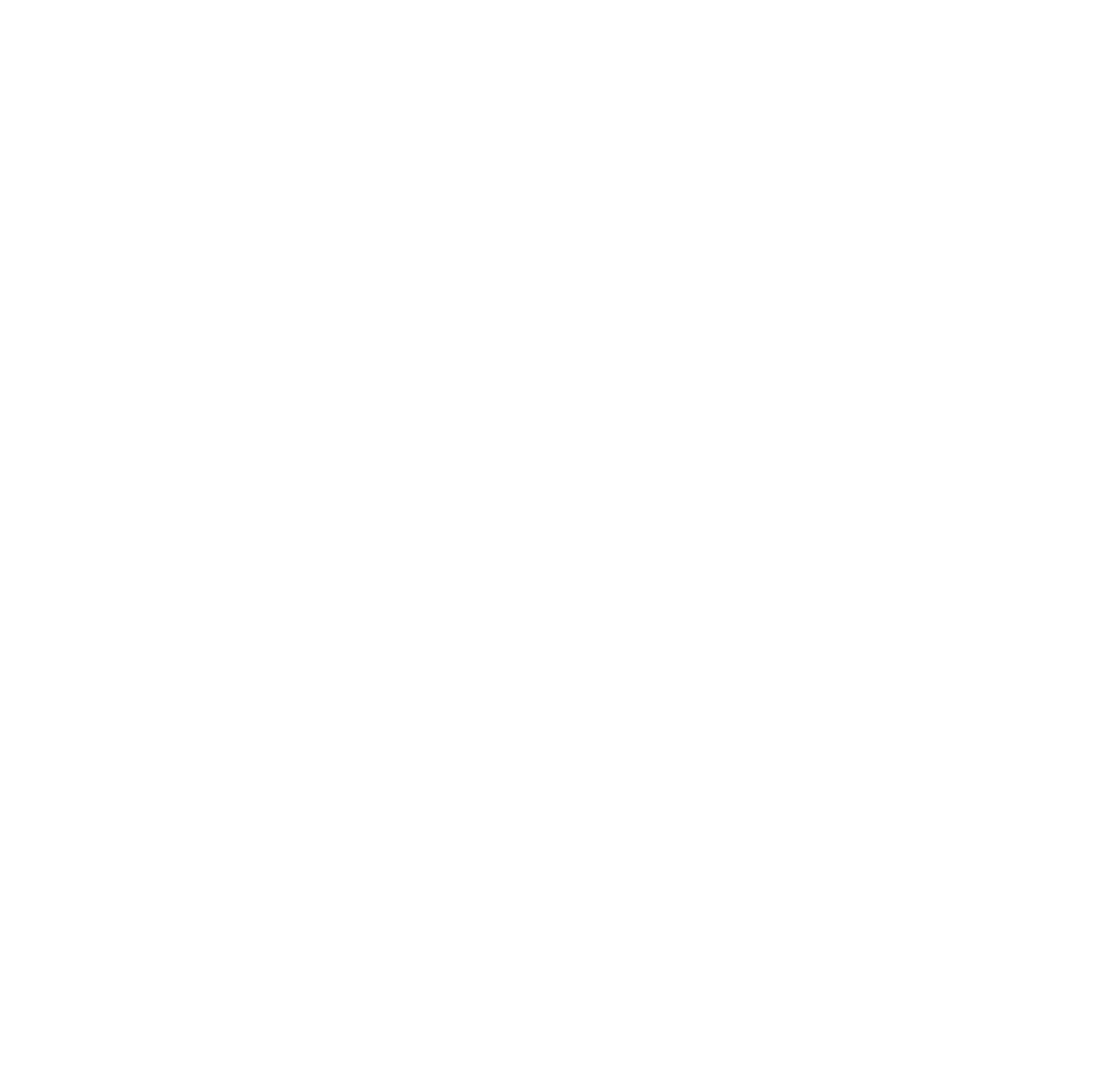
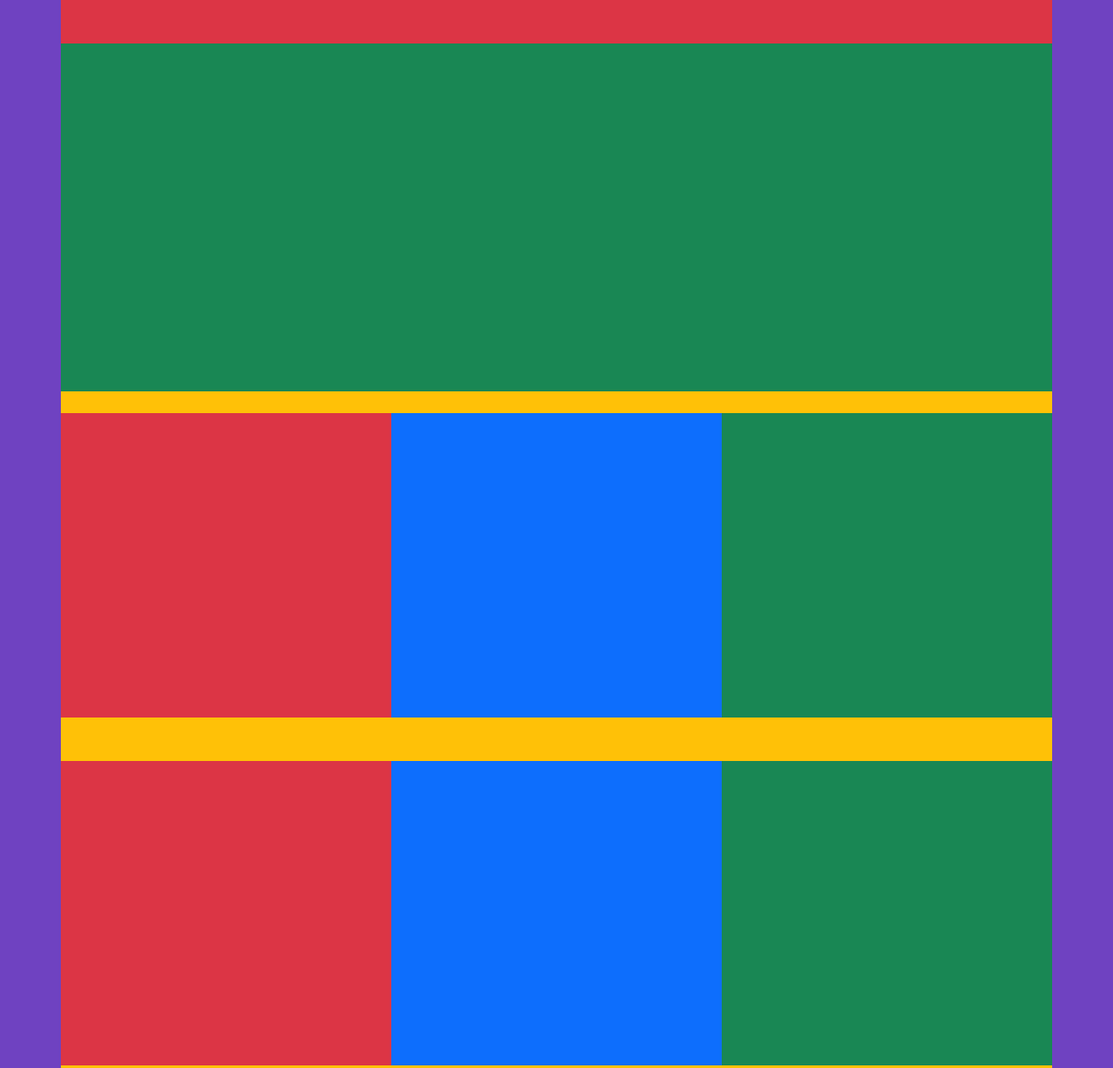
Before and after one commit to FedericoCapitani/html-css-bootstrap-freelancer, a plain HTML site: page index.html in a window 1280 px wide. Shown: the top 1228 px of the page at 87% size. Before the commit the page ends 800 px from the top, so only its background shows below. Drawn offline with nearby package versions, Linux system fonts and the light colour scheme.

Commit message:
blocchi colorati header hero image e portfolio

```diff
--- a/assets/css/style.css
+++ b/assets/css/style.css
@@ -5,14 +5,27 @@
 }
 
 .bg_yellow{
-    background-color: yellow;
+    background-color: var(--bs-yellow);
 }
 .bg_red{
-    background-color: red;
+    background-color: var(--bs-red);
 }
 .bg_blue{
-    background-color: blue;
+    background-color: var(--bs-blue);
 }
 .bg_green{
-    background-color: rgb(15, 240, 15);
+    background-color: var(--bs-green);
 }
+.bg_purple{
+    background-color: var(--bs-purple);
+}
+.col_height{
+    height: 50px;
+}
+.card_height{
+    height: 400px;
+}
+.content_height{
+    height: 350px;
+    margin: 25px 0;
+}
--- a/index.html
+++ b/index.html
@@ -10,9 +10,40 @@
 </head>
 <body>
 
-    <header class="bg_blue">
+    <!-- header -->
+    <header class="bg_purple">
+        <div class="container bg_red">
+            <div class="row">
+                <div class="col col_height"></div>
+            </div>
+        </div>
+    </header>
 
-    </header>
+    <!-- main -->
+    <main class="bg_purple">
+        <div class="hero_image">
+            <div class="container bg_green">
+                <div class="row">
+                    <div class="col card_height"></div>
+                </div>
+            </div>
+        </div>
+        <div class="portfolio">
+            <div class="container bg_yellow">
+                <div class="row">
+                    <div class="col-sm-12 col-md-6 col-lg-4 bg_red content_height"></div>
+                    <div class="col-sm-12 col-md-6 col-lg-4  bg_blue content_height"></div>
+                    <div class="col-sm-12 col-md-6 col-lg-4  bg_green content_height"></div>
+                    <div class="col-sm-12 col-md-6 col-lg-4  bg_red content_height"></div>
+                    <div class="col-sm-12 col-md-6 col-lg-4  bg_blue content_height"></div>
+                    <div class="col-sm-12 col-md-6 col-lg-4  bg_green content_height"></div>
+                </div>
+            </div>
+        </div>
+        <div class="about">
+
+        </div>
+    </main>
 
     <script src="https://cdn.jsdelivr.net/npm/bootstrap@5.1.3/dist/js/bootstrap.bundle.min.js" integrity="sha384-ka7Sk0Gln4gmtz2MlQnikT1wXgYsOg+OMhuP+IlRH9sENBO0LRn5q+8nbTov4+1p" crossorigin="anonymous"></script>
 </body>
```
